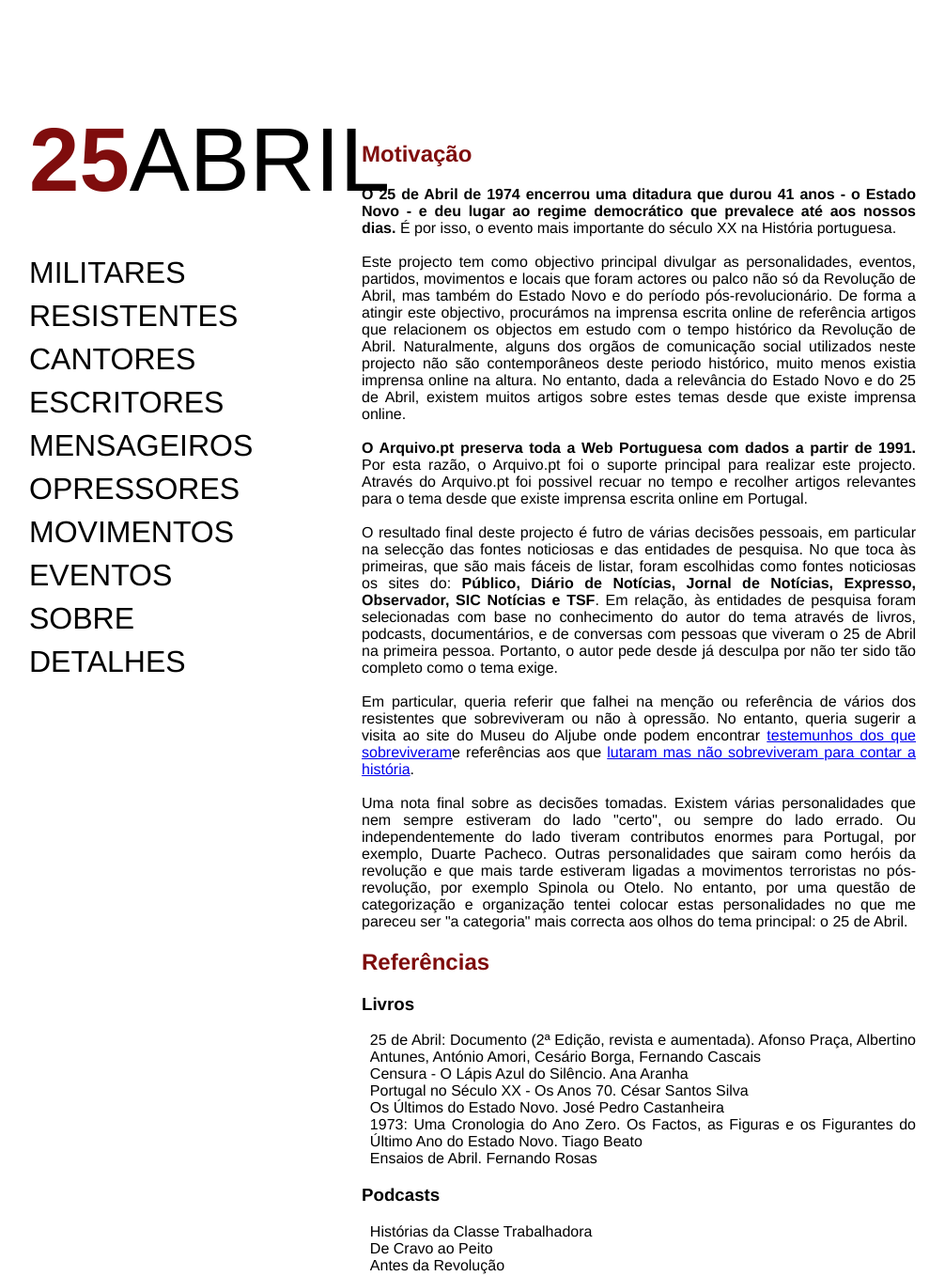
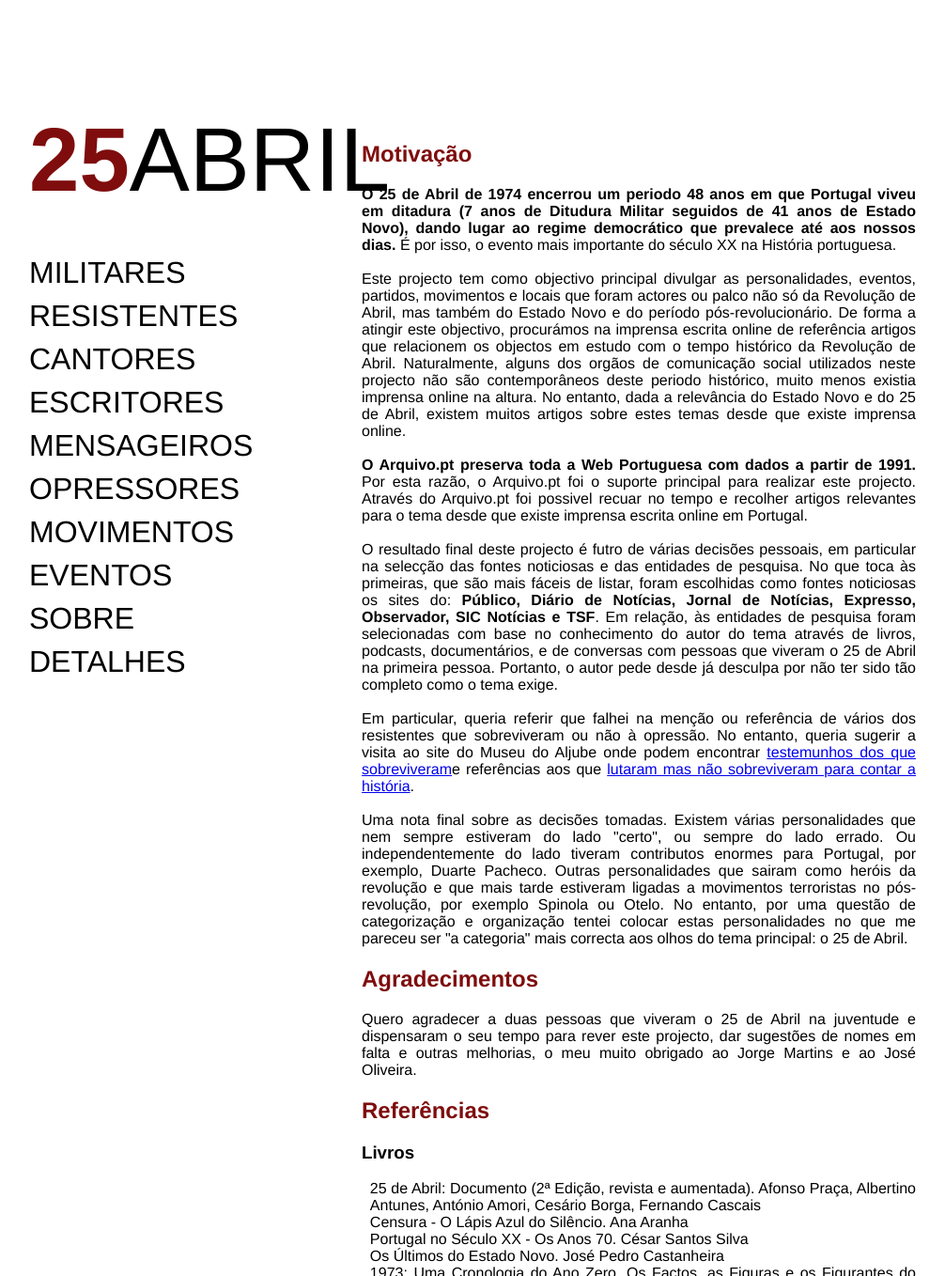
Before and after one commit to MiguelGarciaTH/25abril, a React (Vite) app in the folder arquivo-web-client/: page /about in a window 1280 px wide. Shown: the top 1358 px of the page at 94% size, without its empty margins (19-1025 px from the left). Built offline with nearby package versions, Linux system fonts and the light colour scheme; a web font is replaced by a local one.

Commit message:
fix(web): improves about

```diff
--- a/arquivo-web-client/src/routes/About.jsx
+++ b/arquivo-web-client/src/routes/About.jsx
@@ -6,7 +6,7 @@ const About = () => {
         <div>
             <div class="text">
                 <h2>Motivação</h2>
-                <strong>O 25 de Abril de 1974 encerrou uma ditadura que durou 41 anos - o Estado Novo - e deu lugar ao regime democrático que prevalece até aos nossos dias. </strong>
+                <strong>O 25 de Abril de 1974 encerrou um periodo 48 anos em que Portugal viveu em ditadura (7 anos de Ditudura Militar seguidos de 41 anos de Estado Novo), dando lugar ao regime democrático que prevalece até aos nossos dias. </strong>
                 É por isso, o evento mais importante do século XX na História portuguesa.
 
 
@@ -40,7 +40,8 @@ const About = () => {
                 por exemplo Spinola ou Otelo. No entanto, por uma questão de categorização e organização tentei colocar estas personalidades no que me pareceu ser "a categoria" mais correcta aos olhos
                 do tema principal: o 25 de Abril.
 
-                {/* <h2>Agradecimentos</h2> */}
+                <h2>Agradecimentos</h2>
+                Quero agradecer a duas pessoas que viveram o 25 de Abril na juventude e dispensaram o seu tempo para rever este projecto, dar sugestões de nomes em falta e outras melhorias, o meu muito obrigado ao Jorge Martins e ao José Oliveira.
 
 
                 <h2>Referências</h2>
```
